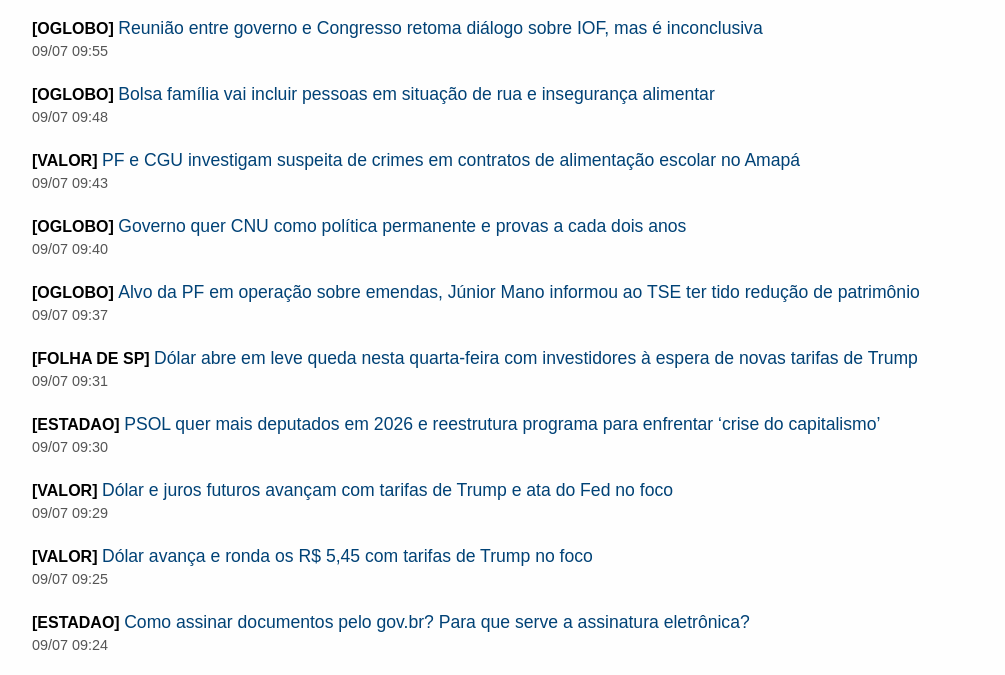
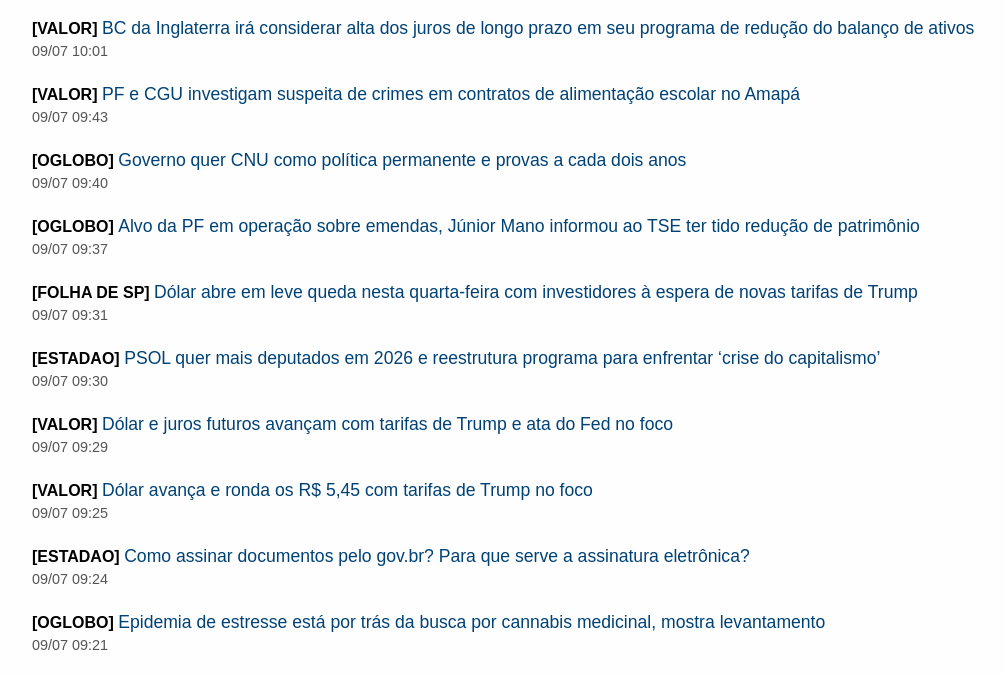
Before and after one commit to fjatahy/noticias-diarias, a plain HTML site: page index.html in a window 1280 px wide. Shown: the part 81-756 px from the top of the page, without its empty margins (8-1013 px from the left). Drawn offline with Linux system fonts and the light colour scheme.

Commit message:
Atualização automática de notícias

```diff
--- a/index.html
+++ b/index.html
@@ -17,15 +17,9 @@
         <h1>📰 Notícias Diárias – 09/07/2025</h1>
 
         <div class="materia">
-            <span class="jornal">[OGLOBO]</span>
-            <a href="https://oglobo.globo.com/economia/noticia/2025/07/09/reuniao-entre-governo-e-congresso-retoma-dialogo-sobre-iof-mas-e-inconclusiva.ghtml" class="titulo" target="_blank">Reunião entre governo e Congresso retoma diálogo sobre IOF, mas é inconclusiva</a>
-            <div class="data">09/07 09:55</div>
-        </div>
-
-        <div class="materia">
-            <span class="jornal">[OGLOBO]</span>
-            <a href="https://oglobo.globo.com/economia/noticia/2025/07/09/bolsa-familia-vai-incluir-pessoas-em-situacao-de-rua-e-inseguranca-alimentar.ghtml" class="titulo" target="_blank">Bolsa família vai incluir pessoas em situação de rua e insegurança alimentar</a>
-            <div class="data">09/07 09:48</div>
+            <span class="jornal">[VALOR]</span>
+            <a href="https://valor.globo.com/financas/noticia/2025/07/09/bc-da-inglaterra-ira-considerar-alta-dos-juros-de-longo-prazo-em-seu-programa-de-reducao-do-balanco-de-ativos.ghtml" class="titulo" target="_blank">BC da Inglaterra irá considerar alta dos juros de longo prazo em seu programa de redução do balanço de ativos</a>
+            <div class="data">09/07 10:01</div>
         </div>
 
         <div class="materia">
```
